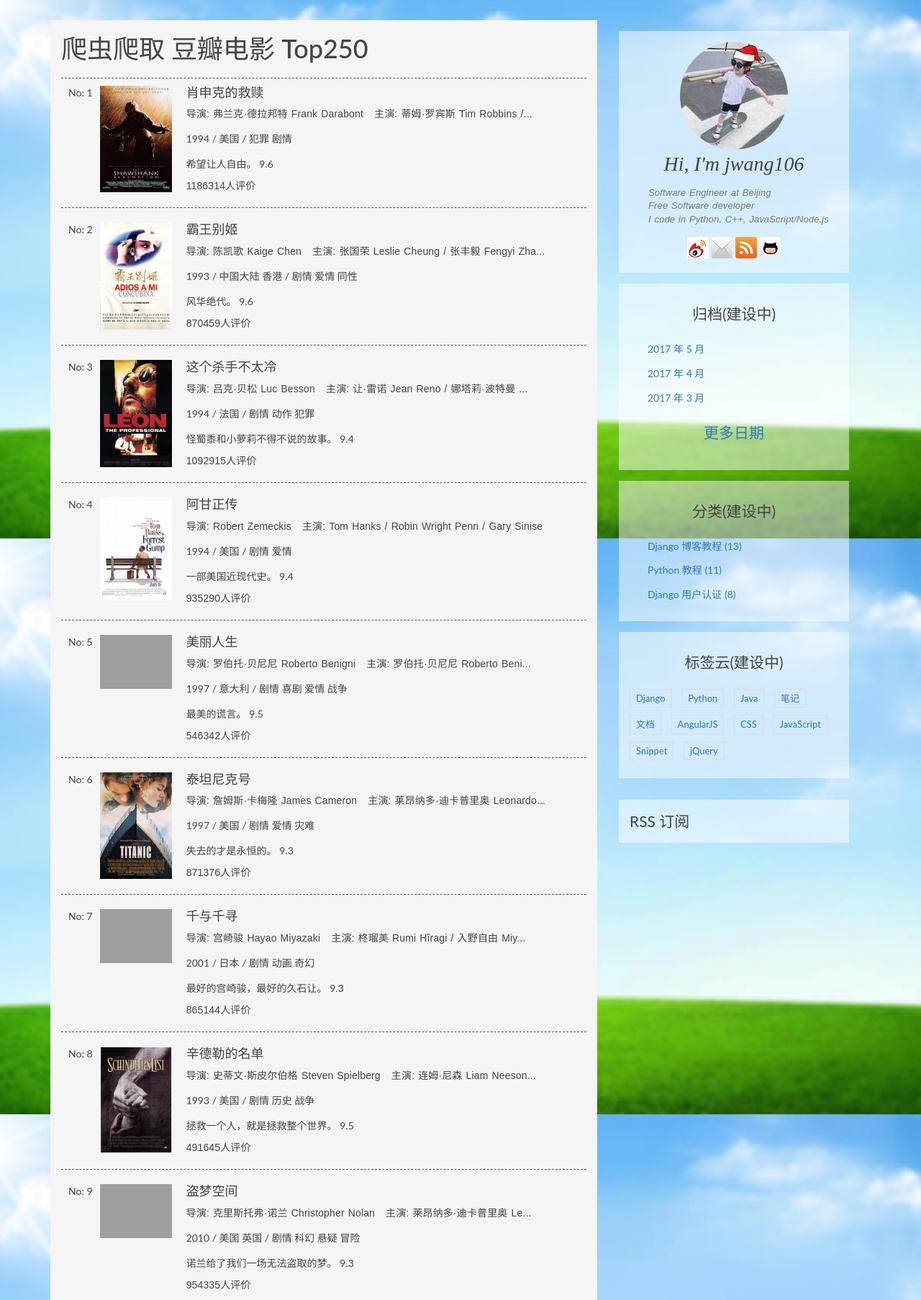
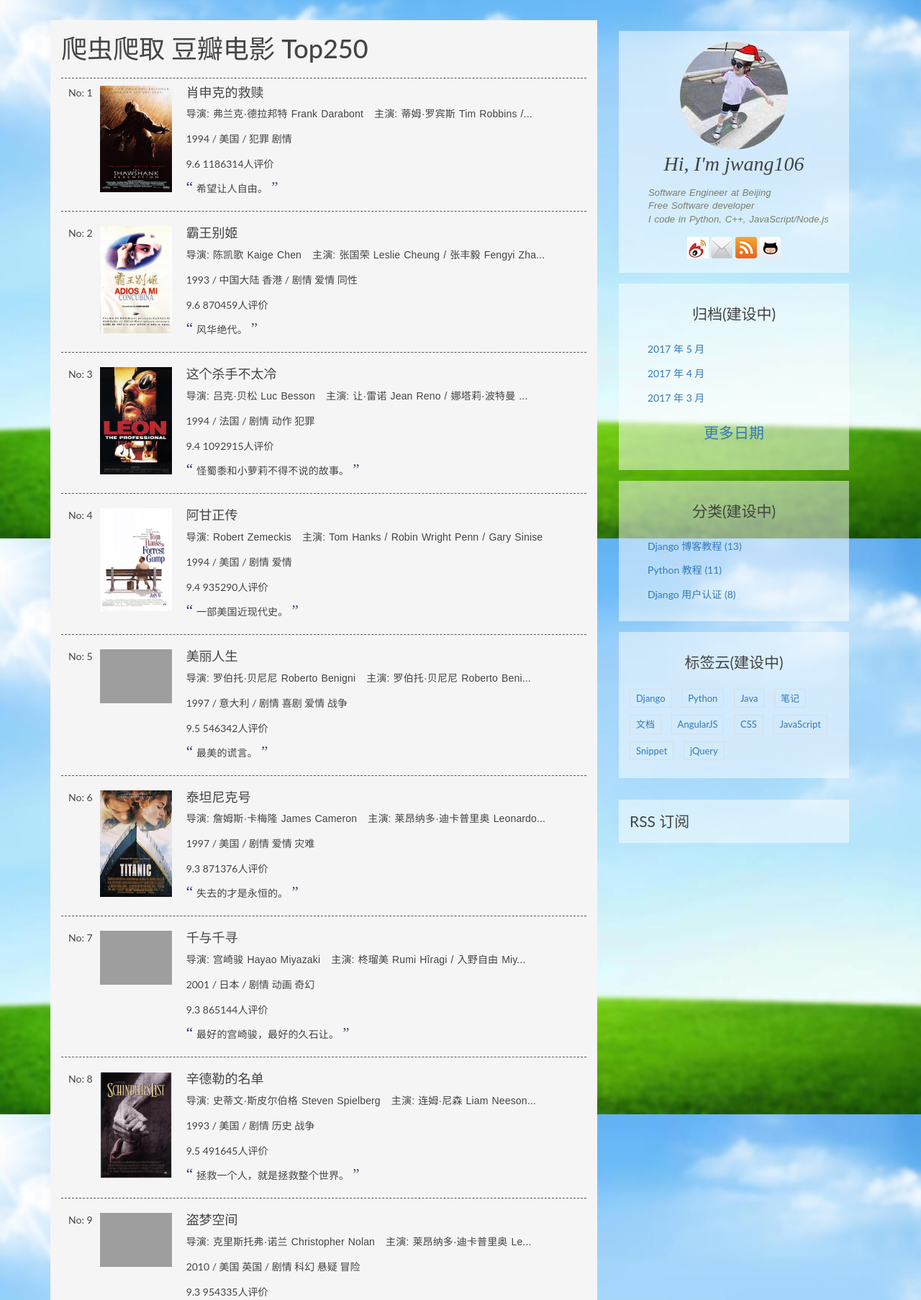
Before and after one commit to jwang106git/django_blog, a Django app: a page that uses templates/webSpider/top250.html in a window 1280 px wide. Shown: the part 52-1858 px from the top of the page at 72% size. Run offline with Django 3.2, Linux system fonts and the light colour scheme; some libraries are stand-ins or nearby versions; grey boxes are pictures that could not be loaded.

Commit message:
add a blockquote

```diff
--- a/static/css/custom.css
+++ b/static/css/custom.css
@@ -23,14 +23,13 @@
  * 16.0 - Web spider
  * 17.0 - aside
  */
-
 /**
  * 1.0 - Google Font
  */
-
 /**
  * 2.0 - General Elements
  */
+@import url(https://fonts.googleapis.com/css?family=Open+Sans);
 
 * {
     outline: none;
@@ -1025,8 +1024,8 @@ footer span {
     flex-direction: row;
 }
 
-.movie-item .movie-info{
-  flex: 1;
+.movie-item .movie-info {
+    flex: 1;
 
 }
 
@@ -1039,3 +1038,19 @@ footer span {
 .movie-info {
     padding-left: 20px;
 }
+
+.movie-quote:before {
+    color: #392570;
+    content: "\201C";
+    left: -1px;
+    top: 35px;
+    line-height: 0.1;
+    font: 1.5em italic Times, serif;
+}
+
+.movie-quote:after {
+    color: #435270;
+    content: "\201D";
+    font: 1.5em italic Times, serif;
+    line-height: 0.1;
+}
--- a/templates/webSpider/top250.html
+++ b/templates/webSpider/top250.html
@@ -28,11 +28,11 @@
                                     <div style="padding-top: 5px">{{ movie.3 }} </div>
                                 </p>
                                 <div class="movie-star" style="padding-top: 5px">
-                                    <span>{{ movie.4 }}</span>
                                     <span>{{ movie.5 }}</span>
+                                    <span>{{ movie.6 }}</span>
                                 </div>
                                 <p class="movie-quote" style="padding-top: 10px">
-                                    {{ movie.6 }}
+                                    {{ movie.4 }}
                                 </p>
                             </div>
                         </div>
```
